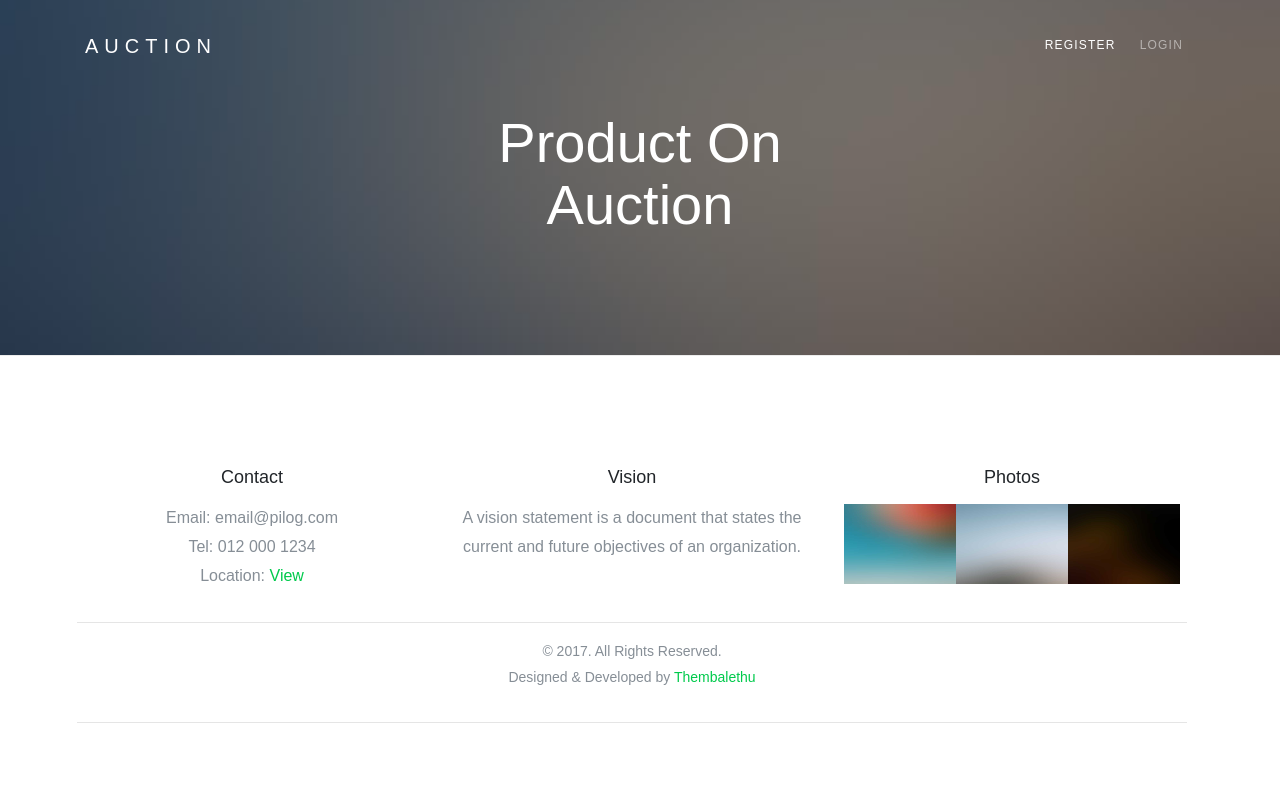
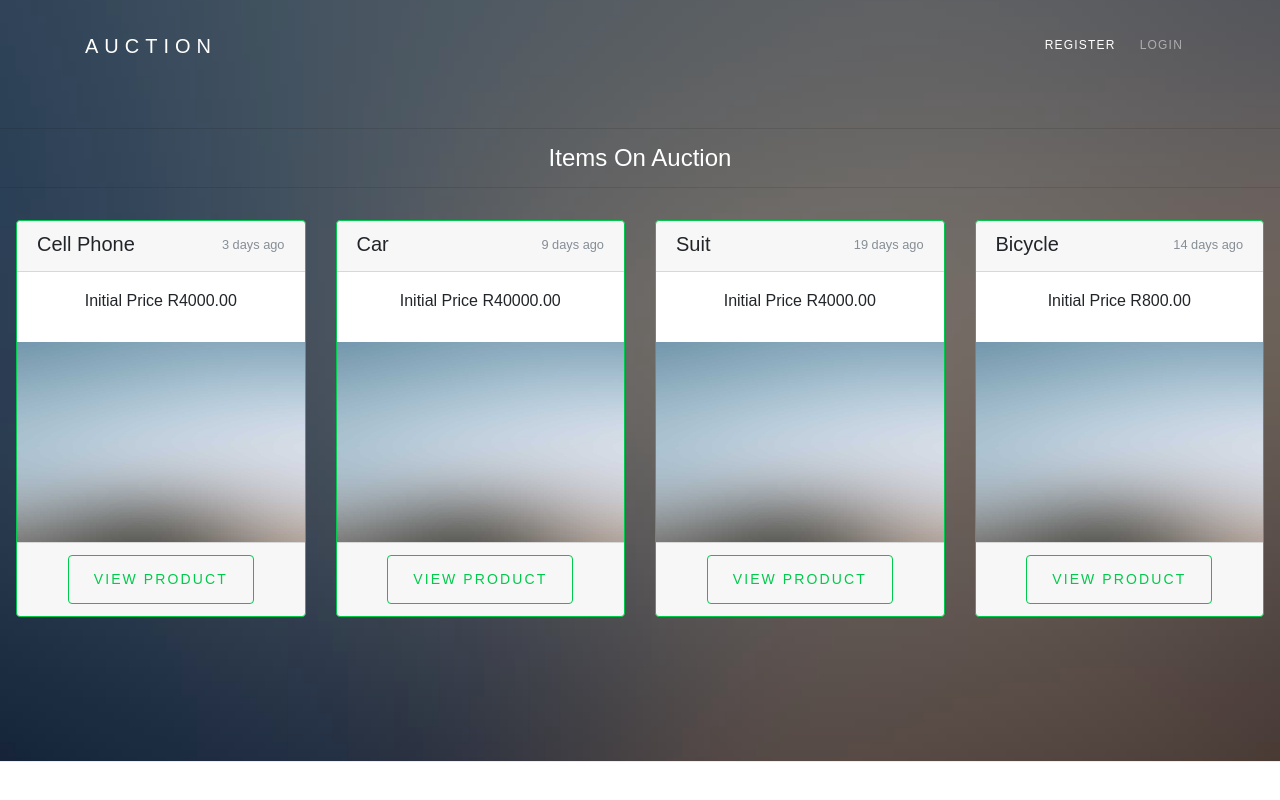
Before and after one commit to tkhoza/Kasi-dealers, an Angular app: page /product in a window 1280 px wide. Shown: the top 800 px of the page. Built offline with nearby package versions, Linux system fonts and the light colour scheme.

Commit message:
add product list view

```diff
--- a/src/app/product/product.component.html
+++ b/src/app/product/product.component.html
@@ -1,8 +1,73 @@
-<div class="row">
-    <div class="col-md-4"></div>
-    <div class="col-md-4">
-        <h4 class="heading display-4 probootstrap-animate text-center " style="color: #fff;">Product On Auction</h4>
-
-    </div>
-    <div class="col-md-4"></div>
+<hr>
+<h4 class="heading probootstrap-animate text-center " style="color:#fff;">Items On Auction</h4>
+<hr>
+<div class="row"style="padding:1em;">
+        <div class="col-md-3">
+            <div class="card border-success mb-3 ">
+                <div class="card-header">
+                    <div class="d-flex w-100 justify-content-between">
+                        <h5 class="mb-1"> Cell Phone</h5>
+                        <small>3 days ago</small>
+                    </div>
+                </div>
+                <div class="card-body">
+                    <h6 class="card-title text-center">Initial Price R4000.00</h6>
+                </div>
+                <img style="height: 200px; width: 100%; display: block;" src="assets/images/img_3.jpg" alt="Card image">
+                <div class="card-footer text-center">
+                    <button type="button" class="btn btn-outline-primary">View Product</button>
+                </div>
+            </div>
+        </div>
+        <div class="col-md-3">
+            <div class="card border-success mb-3 ">
+                <div class="card-header">
+                    <div class="d-flex w-100 justify-content-between">
+                        <h5 class="mb-1"> Car</h5>
+                        <small>9 days ago</small>
+                    </div>
+                </div>
+                <div class="card-body">
+                    <h6 class="card-title text-center">Initial Price R40000.00</h6>
+                </div>
+                <img style="height: 200px; width: 100%; display: block;" src="assets/images/img_3.jpg" alt="Card image">
+                <div class="card-footer text-center">
+                    <button type="button" class="btn btn-outline-primary">View Product</button>
+                </div>
+            </div>
+        </div>
+        <div class="col-md-3">
+            <div class="card border-success mb-3 ">
+                <div class="card-header" >
+                    <div class="d-flex w-100 justify-content-between">
+                        <h5 class="mb-1">Suit</h5>
+                        <small>19 days ago</small>
+                    </div>
+                </div>
+                <div class="card-body">
+                    <h6 class="card-title text-center">Initial Price R4000.00</h6>
+                </div>
+                <img style="height: 200px; width: 100%; display: block;" src="assets/images/img_3.jpg" alt="Card image">
+                <div class="card-footer text-center">
+                    <button type="button" class="btn btn-outline-primary">View Product</button>
+                </div>
+            </div>
+        </div>
+        <div class="col-md-3">
+            <div class="card border-success mb-3 ">
+                <div class="card-header">
+                    <div class="d-flex w-100 justify-content-between">
+                        <h5 class="mb-1"> Bicycle</h5>
+                        <small>14 days ago</small>
+                    </div>
+                </div>
+                <div class="card-body">
+                    <h6 class="card-title text-center">Initial Price R800.00</h6>
+                </div>
+                <img style="height: 200px; width: 100%; display: block;" src="assets/images/img_3.jpg" alt="Card image">
+                <div class="card-footer text-center">
+                    <button type="button" class="btn btn-outline-primary">View Product</button>
+                </div>
+            </div>
+        </div>
 </div>
```
